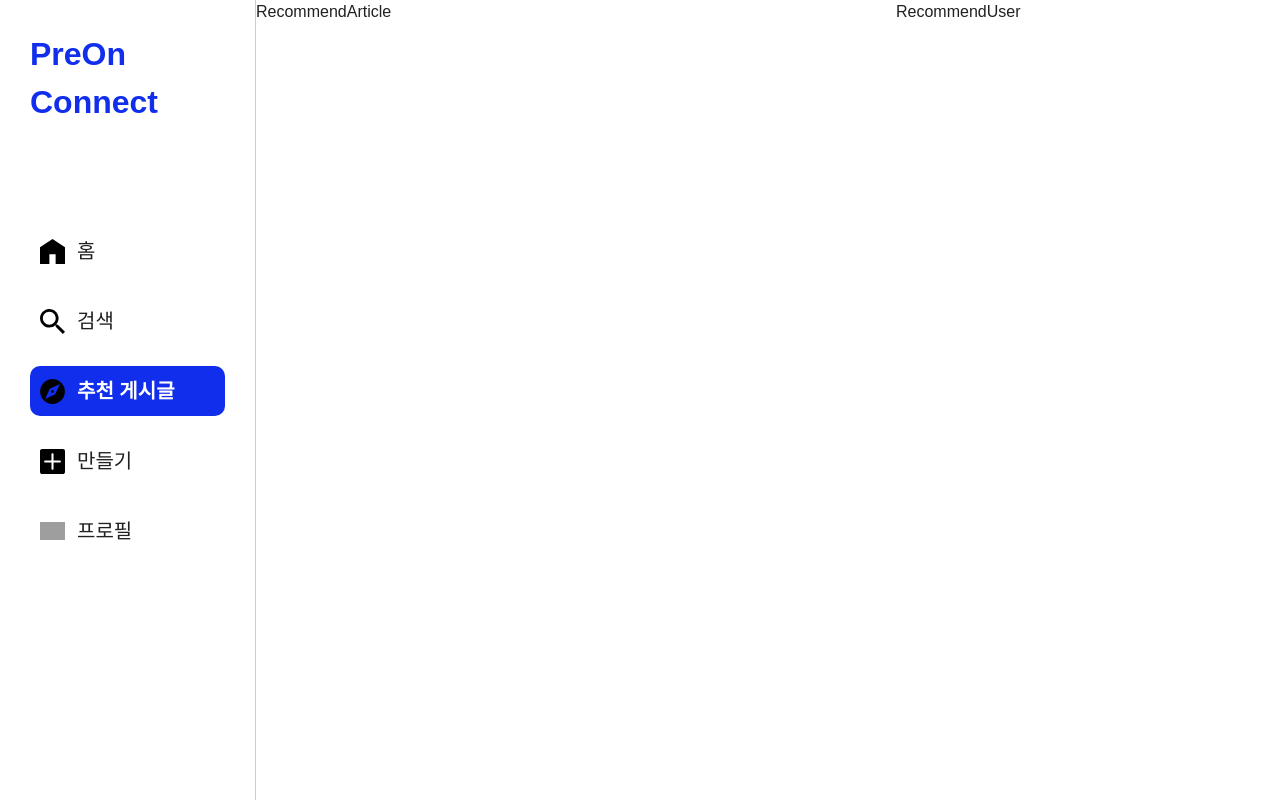
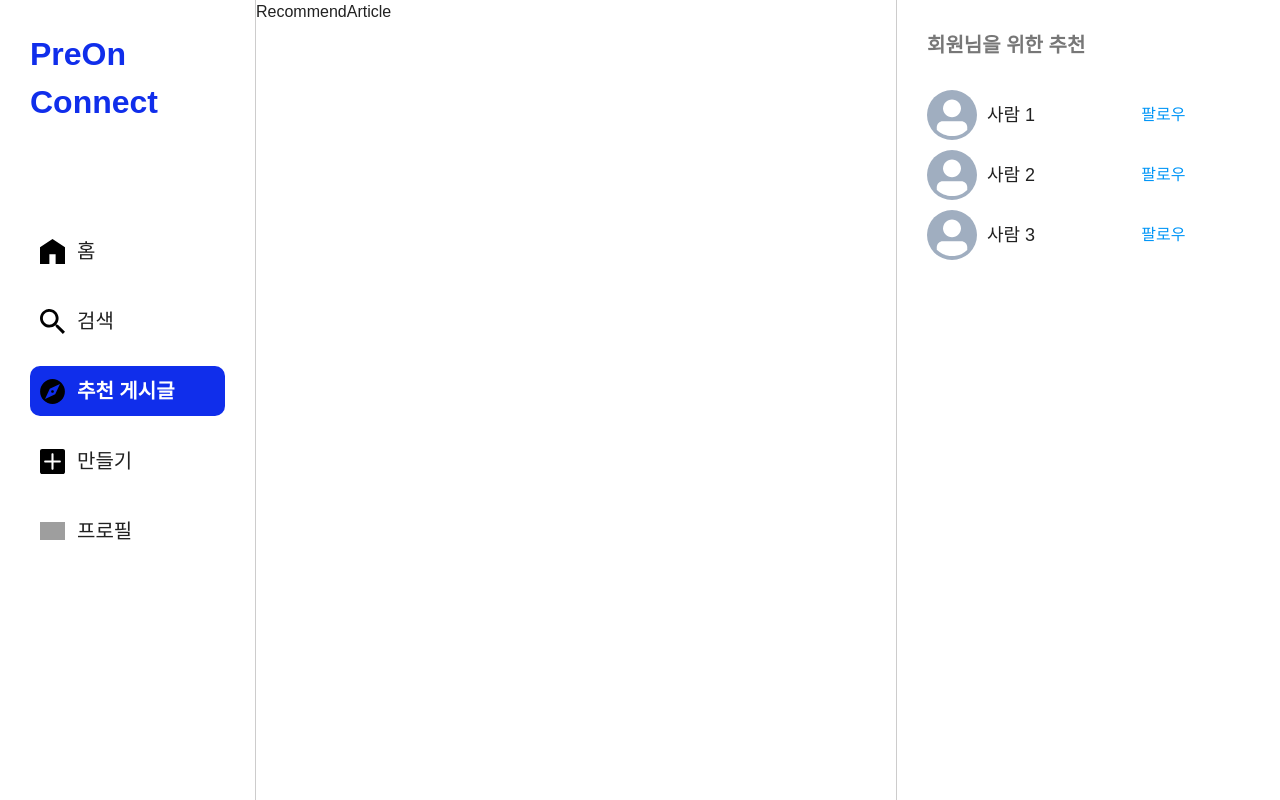
Before and after one commit to pre-on-connect/front-end, a Next.js app: page /recommend/article in a window 1280 px wide. Built offline with nearby package versions, Linux system fonts and the light colour scheme; grey boxes are pictures that could not be loaded.

Commit message:
feat: 데스크탑 버전 회원 추천 UI 구현

```diff
--- /dev/null
+++ b/src/components/ui/UserProfileItem/index.tsx
@@ -0,0 +1,25 @@
+import React from "react";
+import { Flex, Box, Image, Avatar } from "@chakra-ui/react";
+
+interface UserProfileItemProps {
+  profileImage?: string;
+  nickName?: string;
+}
+
+export const UserProfileItem = ({ profileImage, nickName }: UserProfileItemProps) => {
+  return (
+    <Flex alignItems="center" m="10px 0" width="80%">
+      {profileImage ? (
+        <Image src={profileImage} alt="" width="50px" height="50px" objectFit="contain" cursor="pointer" />
+      ) : (
+        <Avatar borderRadius="full" width="50px" height="50px" cursor="pointer"></Avatar>
+      )}
+      <Box fontSize="18px" ml="10px" cursor="pointer">
+        {nickName}
+      </Box>
+      <Box color="blue" ml="auto" cursor="pointer">
+        팔로우
+      </Box>
+    </Flex>
+  );
+};
--- a/src/components/ui/index.ts
+++ b/src/components/ui/index.ts
@@ -1 +1,2 @@
 export { MenuItem } from "./MenuItem";
+export { UserProfileItem } from "./UserProfileItem";
--- a/src/layout/RecommendUser/index.tsx
+++ b/src/layout/RecommendUser/index.tsx
@@ -1,8 +1,20 @@
-import React from "react";
+import React, { useState } from "react";
 import { Box } from "@chakra-ui/react";
+import { UserProfileItem } from "@/components/ui";
 
 const RecommendUser = () => {
-  return <Box w="100%">RecommendUser</Box>;
+  return (
+    <Box w="100%" height="100vh" p="30px" borderLeft="1px solid #CDCCCC">
+      <Box color="#777" fontSize="20px" fontWeight="semibold" mb="30px">
+        회원님을 위한 추천
+      </Box>
+      <Box>
+        <UserProfileItem nickName="사람 1" />
+        <UserProfileItem nickName="사람 2" />
+        <UserProfileItem nickName="사람 3" />
+      </Box>
+    </Box>
+  );
 };
 
 export default RecommendUser;
```
